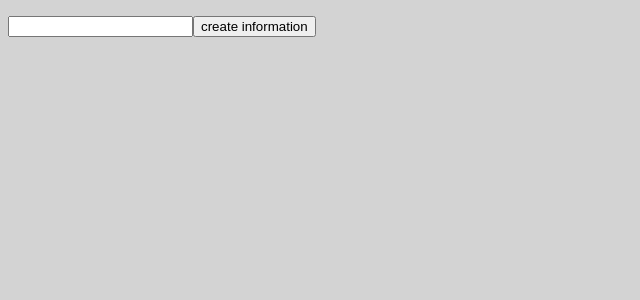
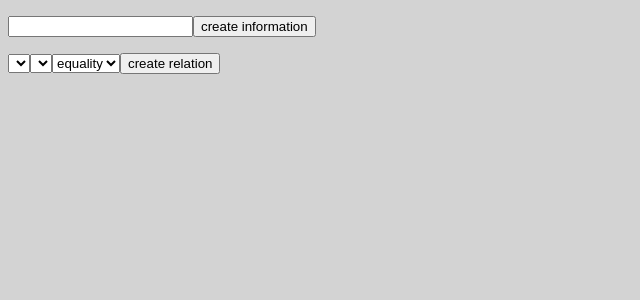
Before and after one commit to Neonunux/program-design, a React (Create React App) app: page / in a window 1280 px wide. Shown: the top 300 px of the page, without its empty margins (0-640 px from the left). Built offline with nearby package versions, Linux system fonts and the light colour scheme.

Commit message:
add relation creation, list

```diff
--- a/src/translations/en.json
+++ b/src/translations/en.json
@@ -1,3 +1,4 @@
 {
-  "create-information-action": "create information"
+  "create-information-action": "create information",
+  "create-relation-action": "create relation"
 }
--- a/src/views/InformationCreationForm.jsx
+++ b/src/views/InformationCreationForm.jsx
@@ -3,23 +3,23 @@ import React, { useState } from 'react';
 import { useTranslation } from 'react-i18next';
 
 export function InformationCreationForm({ onCreation = noop }) {
-  const [newInformationName, setNewInformationName] = useState('');
+  const [name, setName] = useState('');
   const { t } = useTranslation();
 
   const createInformation = () => {
     const newInformation = {
-      name: newInformationName,
+      name,
     };
     onCreation(newInformation);
-    setNewInformationName('');
+    setName('');
   };
 
   return (
     <form>
       <input
         type="text"
-        value={newInformationName}
-        onChange={(event) => setNewInformationName(event.target.value)}
+        value={name}
+        onChange={(event) => setName(event.target.value)}
       />
       <button
         type="button"
--- a/src/views/ProgramDesign.jsx
+++ b/src/views/ProgramDesign.jsx
@@ -1,15 +1,17 @@
 import React, { useState } from 'react';
 
 import { InformationCreationForm } from './InformationCreationForm';
+import { RelationCreationForm } from './RelationCreationForm';
 
 export function ProgramDesign() {
   const [informations, setInformations] = useState([]);
+  const [relations, setRelations] = useState([]);
 
   return (
     <>
       <ul>
         {informations.map((information) => (
-          <li>
+          <li key={information.name}>
             {information.name}
           </li>
         ))}
@@ -17,6 +19,21 @@ export function ProgramDesign() {
       <InformationCreationForm
         onCreation={(newInformation) => setInformations([...informations, newInformation])}
       />
+      <ul>
+        {relations.map((relation) => (
+          <li>
+            {relation.memberA}
+            -
+            {relation.memberB}
+            -
+            {relation.type}
+          </li>
+        ))}
+      </ul>
+      <RelationCreationForm
+        informations={informations}
+        onCreation={(newRelation) => setRelations([...relations, newRelation])}
+      />
     </>
   );
 }
--- /dev/null
+++ b/src/views/RelationCreationForm.jsx
@@ -0,0 +1,86 @@
+import { noop } from 'lodash';
+import React, { useState } from 'react';
+import { useTranslation } from 'react-i18next';
+
+const relationTypes = [
+  'equality',
+];
+
+export function RelationCreationForm({
+  onCreation = noop,
+  informations = [],
+}) {
+  // TODO: Put default values?
+  // FIX: onChange is not called when the input is created.
+  // therefore the state is not mutated.
+
+  const [memberA, setMemberA] = useState(informations[0]?.name ?? '');
+  const [memberB, setMemberB] = useState(informations[1]?.name ?? '');
+  const [type, setType] = useState(relationTypes[0] ?? '');
+  const { t } = useTranslation();
+
+  const createRelation = () => {
+    if (!(memberA && memberB && type)) {
+      return;
+    }
+    const newRelation = {
+      memberA,
+      memberB,
+      type,
+    };
+    onCreation(newRelation);
+    setMemberA('');
+    setMemberB('');
+    setType('');
+  };
+
+  return (
+    <form>
+      <select
+        value={memberA}
+        onChange={(event) => setMemberA(event.target.value)}
+      >
+        {informations.map((information) => (
+          <option
+            key={information.name}
+            value={information.name}
+          >
+            {information.name}
+          </option>
+        ))}
+      </select>
+      <select
+        value={memberB}
+        onChange={(event) => setMemberB(event.target.value)}
+      >
+        {informations.map((information) => (
+          <option
+            key={information.name}
+            value={information.name}
+          >
+            {information.name}
+          </option>
+        ))}
+      </select>
+      <select
+        value={type}
+        onChange={(event) => setType(event.target.value)}
+      >
+        {relationTypes.map((relationType) => (
+          <option
+            key={relationType}
+            value={relationType}
+          >
+            {relationType}
+          </option>
+        ))}
+      </select>
+      <button
+        type="button"
+        onClick={createRelation}
+      >
+        {t('create-relation-action')}
+      </button>
+    </form>
+  );
+}
```
